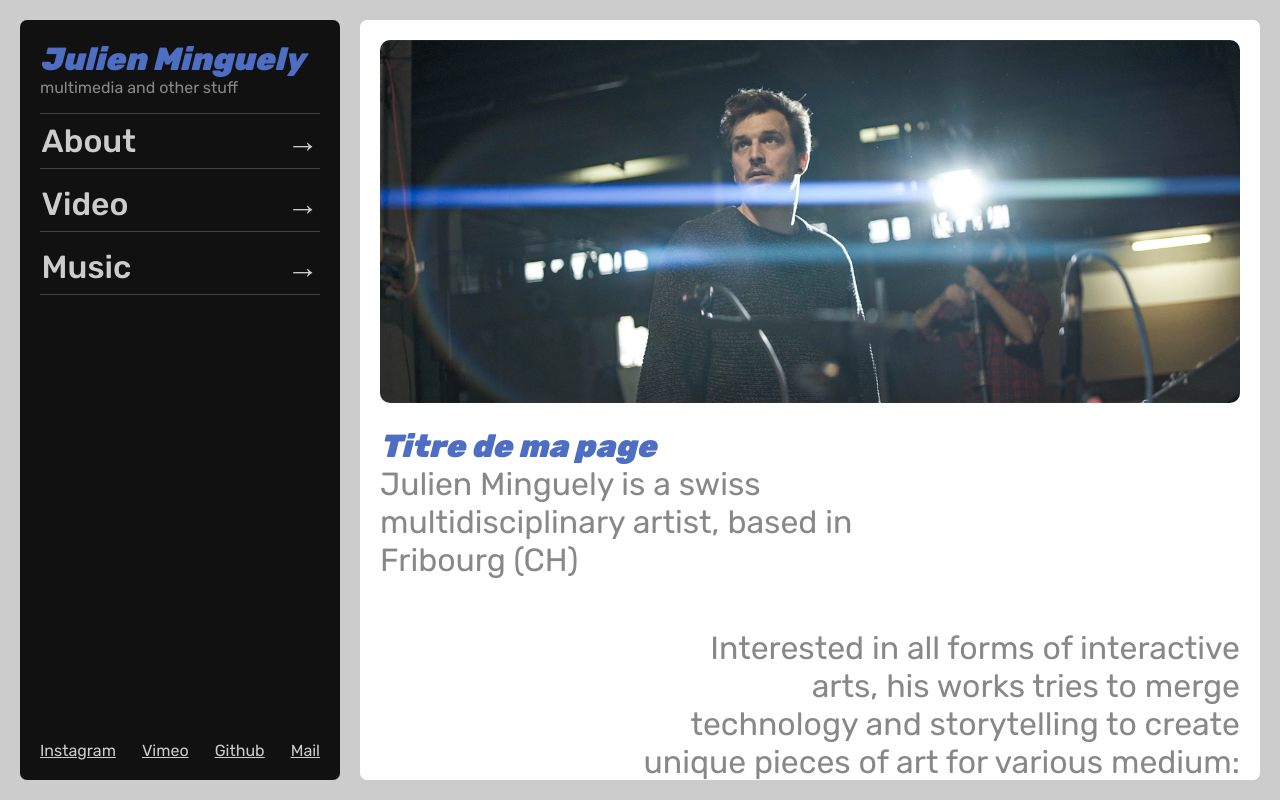
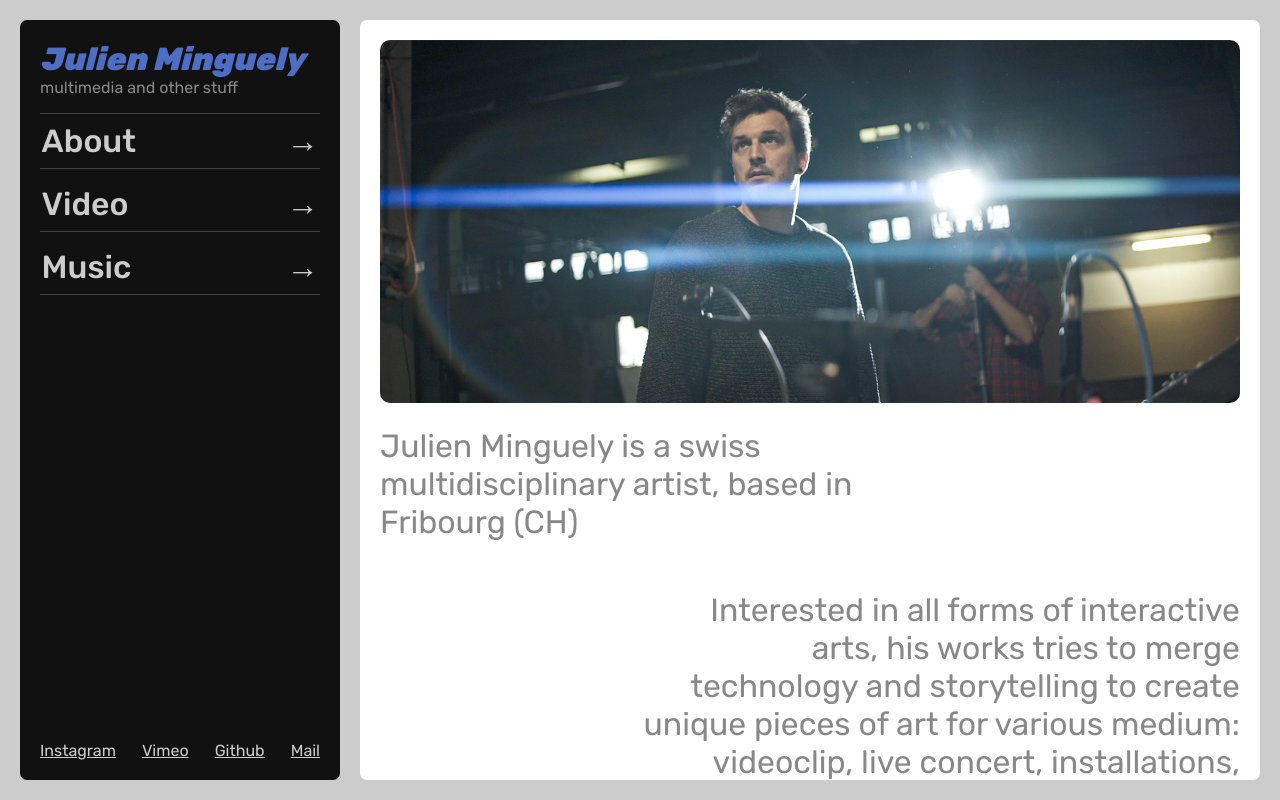
Before and after one commit to jminguely/jm-site, a website built with Parcel: page src/index.html in a window 1280 px wide. Built offline with nearby package versions, Linux system fonts and the light colour scheme.

Commit message:
Suppression des 5 lignes de travail.

```diff
--- a/src/index.html
+++ b/src/index.html
@@ -19,11 +19,6 @@
     <img class="hero-cover" src="./img/portrait-jm.jpg"
       alt="Julien Minguely, on the set for NVMX Seq 1 shooting video." />
     <div class="tagline-container">
-      <h1>Titre de ma page</h1>
-
-
-
-
       <p class="tagline">
         Julien Minguely is a swiss multidisciplinary artist, based in Fribourg
         (CH)
```
